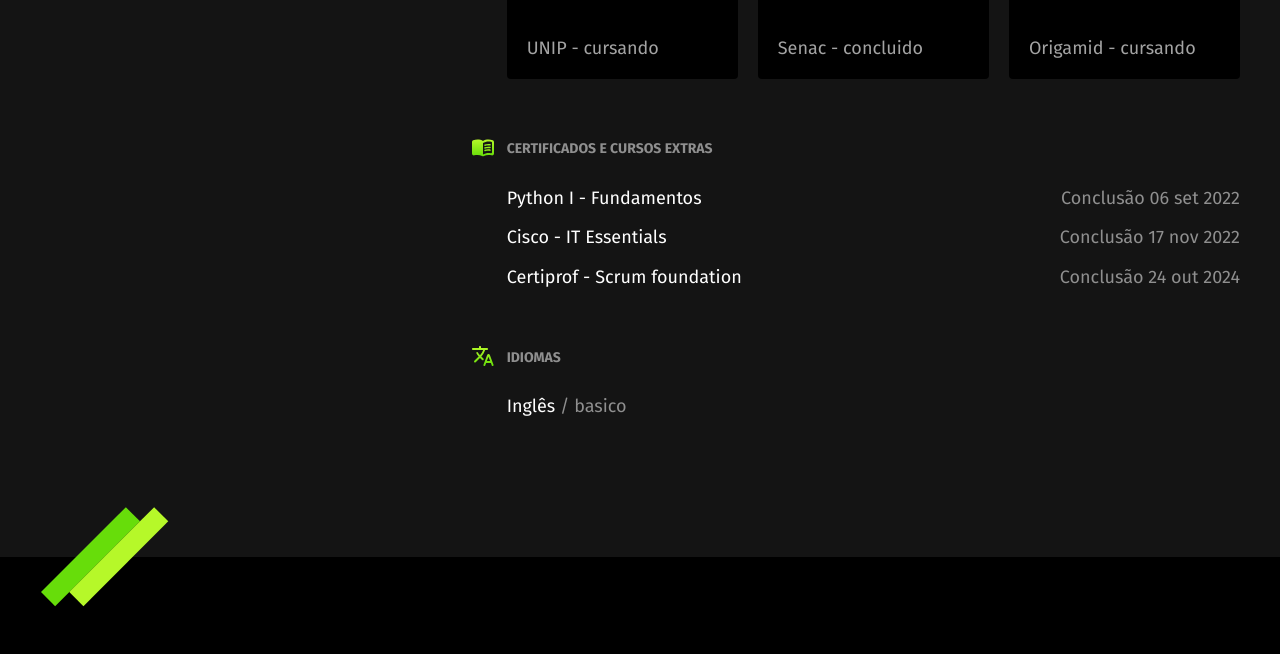
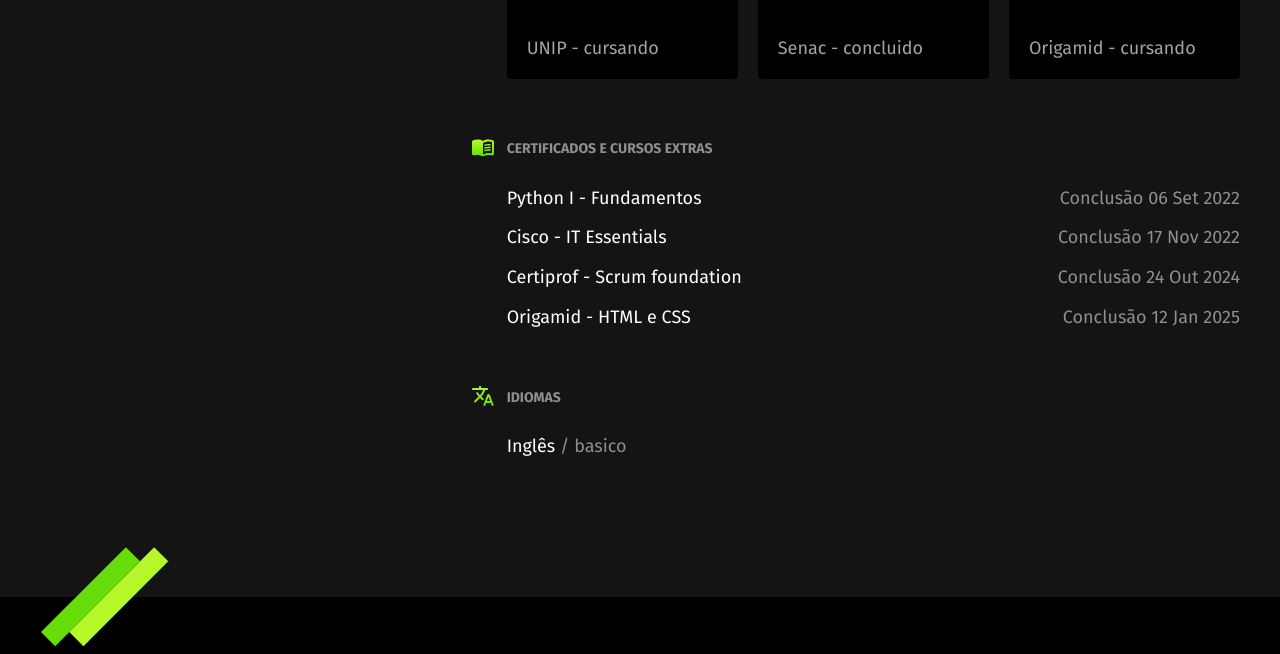
Before and after one commit to mateusrtt/Portifolio, a plain HTML site: page index.html in a window 1280 px wide. Shown: the part 2277-2931 px from the top of the page. Drawn offline with nearby package versions, Linux system fonts and the light colour scheme.

Commit message:
Atualização dos certificados

```diff
--- a/index.html
+++ b/index.html
@@ -105,9 +105,10 @@
                     <div class="course">
                         <h3>Certificados e cursos extras</h3>
                         <uL>
-                            <li>Python I - Fundamentos<span>Conclusão 06 set 2022</span></li>
-                            <li>Cisco - IT Essentials<span> Conclusão 17 nov 2022</span></li>
-                            <li>Certiprof - Scrum foundation<span> Conclusão 24 out 2024</span></li>
+                            <li>Python I - Fundamentos<span>Conclusão 06 Set 2022</span></li>
+                            <li>Cisco - IT Essentials<span> Conclusão 17 Nov 2022</span></li>
+                            <li>Certiprof - Scrum foundation<span> Conclusão 24 Out 2024</span></li>
+                            <li>Origamid - HTML e CSS<span> Conclusão 12 Jan 2025</span></li>
                         </uL>
                     </div>
                 <div class="idiomas">
```
